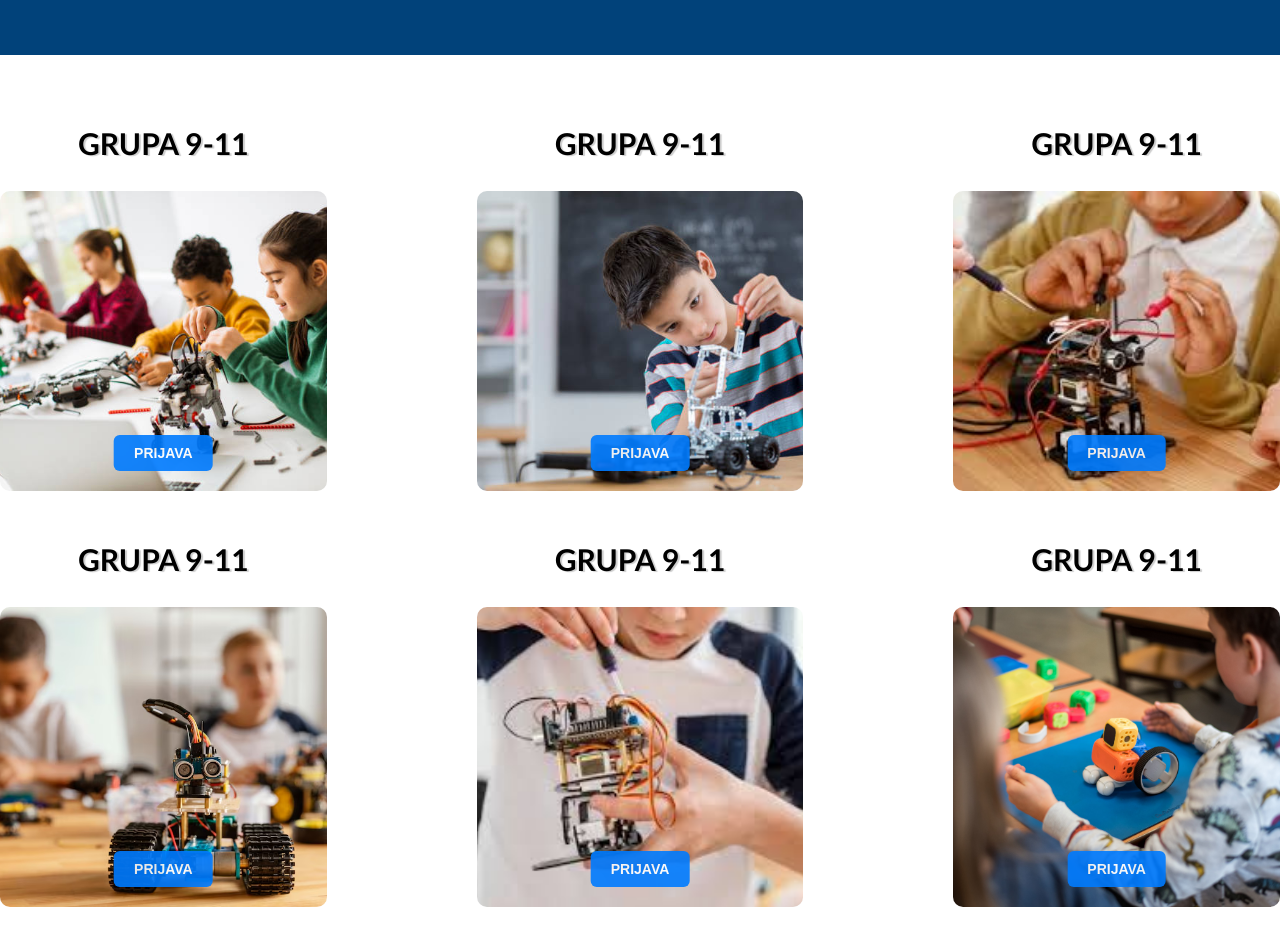
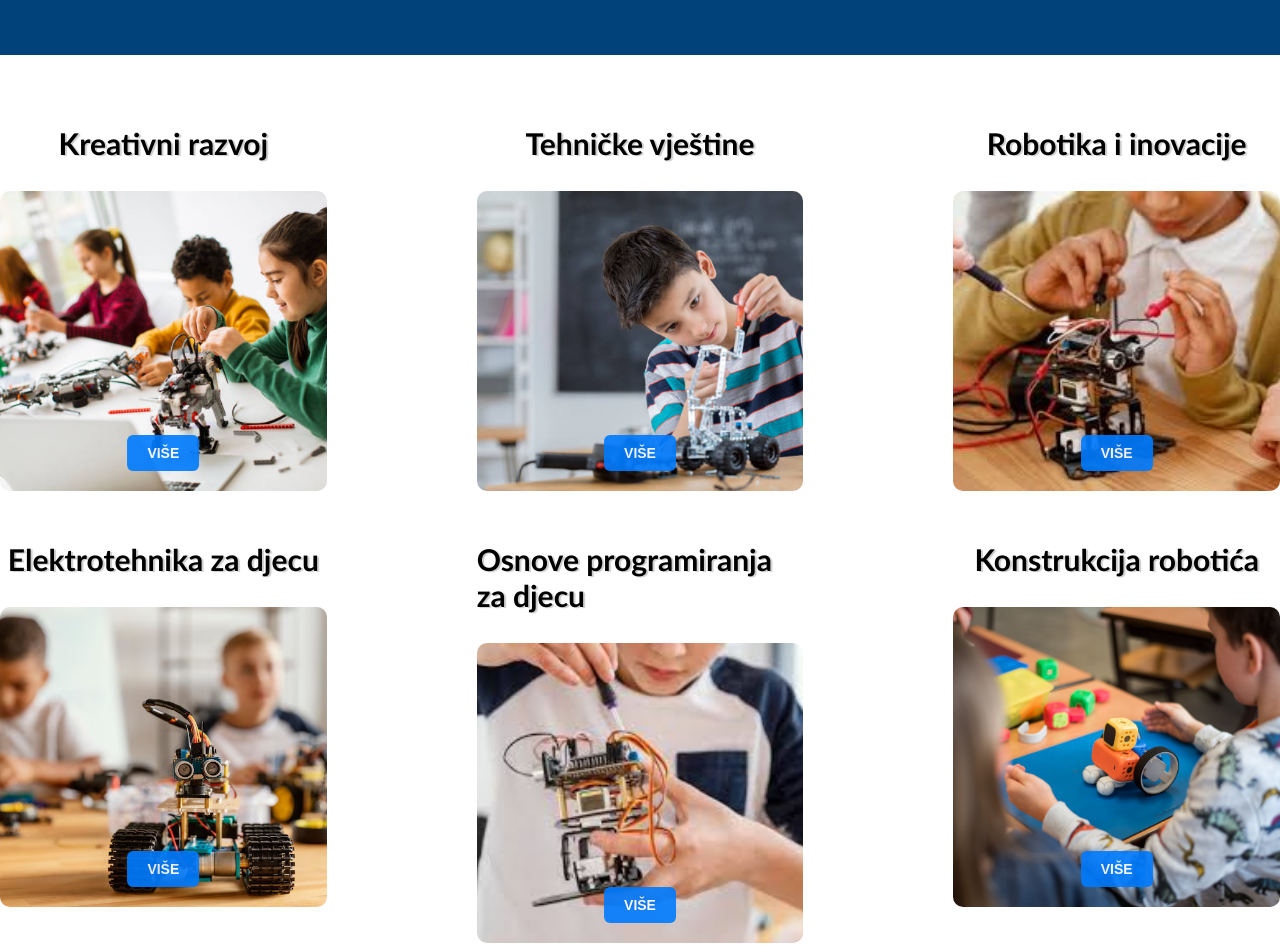
Before and after one commit to bonmbonn/PPRP-miniTVZ, a plain HTML site: page PPRP/index.html in a window 1280 px wide. Shown: the part 2280-3232 px from the top of the page. Drawn offline with Linux system fonts and the light colour scheme.

Commit message:
Added image and group names
Added an image to "Kutak za roditelje" and added group names for the 6 groups displayed

```diff
--- a/PPRP/home.css
+++ b/PPRP/home.css
@@ -347,6 +347,9 @@ i{
     text-shadow: 1px 1px 1px rgba(0, 0, 0, 0.1);
 }
 
+#kutak{
+    padding-top: 3%;
+}
 
 
 @media (max-width: 1200px) {
--- a/PPRP/index.html
+++ b/PPRP/index.html
@@ -64,45 +64,45 @@
     </section>
     <div class="decider">
         <div class="decider_content">
-            <h2>GRUPA 9-11</h2>
+            <h2>Kreativni razvoj</h2>
             <div class="image_wrapper">
                 <img src="./images_home/robotika1.jpg" alt="" class="decider_img">
-                <button class="image_button">PRIJAVA</button>
+                <button class="image_button">VIŠE</button>
             </div>
         </div>
         <div class="decider_content">
-            <h2>GRUPA 9-11</h2>
+            <h2>Tehničke vještine</h2>
             <div class="image_wrapper">
                 <img src="./images_home/robotika2.jpg" alt="" class="decider_img">
-                <button class="image_button">PRIJAVA</button>
+                <button class="image_button">VIŠE</button>
             </div>
         </div>
         <div class="decider_content">
-            <h2>GRUPA 9-11</h2>
+            <h2>Robotika i inovacije</h2>
             <div class="image_wrapper">
                 <img src="./images_home/robotika3.jpg" alt="" class="decider_img">
-                <button class="image_button">PRIJAVA</button>
+                <button class="image_button">VIŠE</button>
             </div>
         </div>
         <div class="decider_content">
-            <h2>GRUPA 9-11</h2>
+            <h2>Elektrotehnika za djecu</h2>
             <div class="image_wrapper">
                 <img src="./images_home/robotika4.avif" alt="" class="decider_img">
-                <button class="image_button">PRIJAVA</button>
+                <button class="image_button">VIŠE</button>
             </div>
         </div>
         <div class="decider_content">
-            <h2>GRUPA 9-11</h2>
+            <h2>Osnove programiranja za djecu</h2>
             <div class="image_wrapper">
                 <img src="./images_home/robotika5.jpg" alt="" class="decider_img">
-                <button class="image_button">PRIJAVA</button>
+                <button class="image_button">VIŠE</button>
             </div>
         </div>
         <div class="decider_content">
-            <h2>GRUPA 9-11</h2>
+            <h2>Konstrukcija robotića</h2>
             <div class="image_wrapper">
                 <img src="./images_home/robotika6.jpeg" alt="" class="decider_img">
-                <button class="image_button">PRIJAVA</button>
+                <button class="image_button">VIŠE</button>
             </div>
         </div>
     </div>
@@ -112,6 +112,7 @@
         <div class="parents_content">
             <h2>Kutak za roditelje</h2>
             <p>Dok djeca istražuju svijet robotike, roditelji mogu opušteno pričekati u našem ugodnom prostoru. Nudimo besplatan Wi-Fi, čaj i kavu, te časopise i brošure o tehnologiji i edukaciji. Ovo je i prilika za druženje, razmjenu iskustava s drugim roditeljima ili jednostavno trenutak mira dok vaše dijete razvija svoje vještine.</p>
+            <img src="./images_home/kutak1.jpg" alt="" id="kutak">
         </div>
     </section>
 
```
Also changed, not shown: PPRP/images_home/kutak1.jpg (added).
